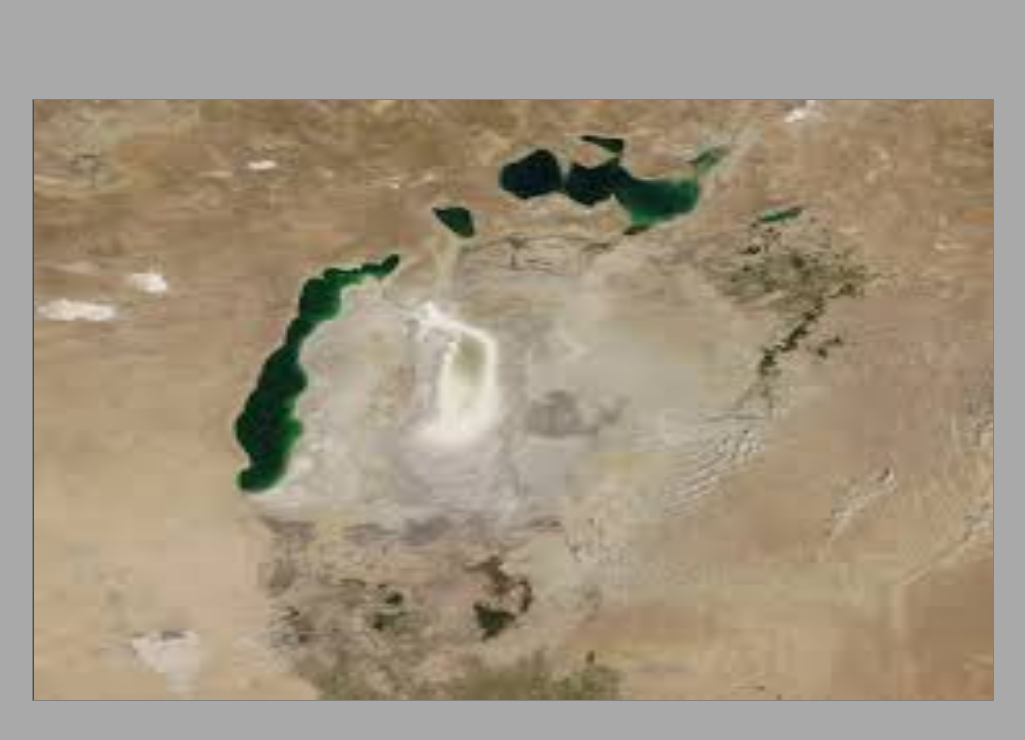
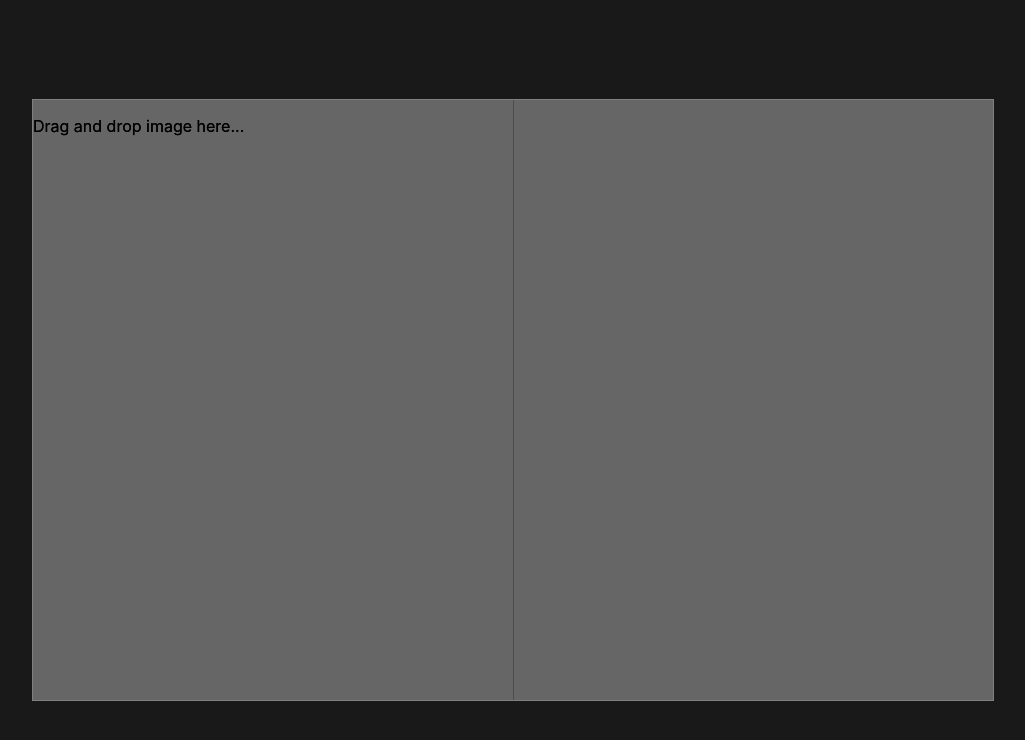
Before and after one commit to santaclauze/art-expert-image-comparator, a React app: page / in a window 1280 px wide. Shown: the top 740 px of the page, without its empty margins (127-1152 px from the left). Built offline with nearby package versions, Linux system fonts and the light colour scheme.

Commit message:
some clean up

```diff
--- a/package.json
+++ b/package.json
@@ -19,6 +19,9 @@
     "@types/styled-components": "^5.1.7",
     "@typescript-eslint/eslint-plugin": "^4.5.0",
     "@typescript-eslint/parser": "^4.5.0",
+    "@uppy/core": "^1.15.0",
+    "@uppy/react": "^1.11.0",
+    "@uppy/thumbnail-generator": "^1.7.3",
     "autoprefixer": "^9",
     "babel-eslint": "^10.1.0",
     "babel-jest": "^26.6.0",
@@ -62,7 +65,6 @@
     "prompts": "2.4.0",
     "react": "^17.0.1",
     "react-app-polyfill": "^2.0.0",
-    "react-compare-image": "^3.0.2",
     "react-dev-utils": "^11.0.1",
     "react-dom": "^17.0.1",
     "react-refresh": "^0.8.3",
@@ -111,8 +113,6 @@
     ]
   },
   "devDependencies": {
-    "babel-loader": "^8.2.2",
-    "html-webpack-plugin": "^4.5.0",
     "react-cosmos": "^5.5.3"
   },
   "jest": {
--- a/src/App.tsx
+++ b/src/App.tsx
@@ -1,13 +1,13 @@
 import ImageComparator from './components/ImageComparator';
 
-import './App.css';
+import { MainContainer } from './styles';
 
 
 const App = () => {
   return (
-      <div style={{ height: '100vh', width: '100vw', backgroundColor: 'darkgray', display: 'flex', justifyContent: 'center', alignItems: 'center', padding: 0, margin: 0 }}>
-        <ImageComparator />
-      </div>
+      <MainContainer>
+          <ImageComparator />
+      </MainContainer>
   );
 }
 
--- a/src/components/ImageComparator/index.tsx
+++ b/src/components/ImageComparator/index.tsx
@@ -1,27 +1,63 @@
-import React from 'react';
+// @ts-nocheck
+import React, {useState} from 'react';
 import {useSlider} from 'react-use';
-import { Container, ContainerLower, ContainerCover, Slider } from './styles';
-import empty from '../../assets/aralLake-empty.jpeg';
-import full from '../../assets/aralLake-full.jpeg';
+
+import {Container, ContainerLower, ContainerCover, Slider, DropContainer} from './styles';
 
 const ImageComparator = () => {
     const ref = React.useRef(null);
-    const { value } = useSlider(ref, {
-        onScrubStart: () => {
-            console.log('onScrubStop');
-        },
-    });
+    const { value } = useSlider(ref);
+    const[previewUrl1, setPreviewUrl1] = useState("");
+    const[previewUrl2, setPreviewUrl2] = useState("");
 
+    const handleFile = (file: any, number: number) => {
+        if(number === 1) {
+            setPreviewUrl1((URL.createObjectURL(file)))
+        }
+        if(number === 2) {
+            setPreviewUrl2((URL.createObjectURL(file)))
+        }
+    }
+
+    const handleOndragOver = (e: any) => {
+        e.preventDefault();
+    }
+    const handleOndrop1 = (e: any) => {
+        e.preventDefault();
+        e.stopPropagation();
+        let imageFile = e.dataTransfer.files[0];
+        handleFile(imageFile, 1);
+    }
+
+    const handleOndrop2 = (e: any) => {
+        e.preventDefault();
+        e.stopPropagation();
+        let imageFile = e.dataTransfer.files[0];
+        handleFile(imageFile, 2);
+    }
+
+    // @ts-ignore
     return (
         <Container ref={ref}>
-            <ContainerLower>
-                <img src={empty} id="lower" alt="lower" />
+            <ContainerLower
+                onDragOver = {handleOndragOver}
+                onDrop = {handleOndrop1}
+                id="lower"
+            >
+                { previewUrl1 ? <div className="image">
+                    <img src={previewUrl1} alt='image' />
+                </div> : <p>Drag and drop image here...</p>}
             </ContainerLower>
-            {/** @ts-ignore */}
-            <Slider pos={value} />
-            {/** @ts-ignore */}
-            <ContainerCover pos={value}>
-                <img src={full} id="cover" alt="cover" />
+            <Slider pos={value || 0.5} />
+            <ContainerCover
+                pos={value || 0.5}
+                onDragOver = {handleOndragOver}
+                onDrop = {handleOndrop2}
+                id="cover"
+            >
+                { previewUrl2 ? <div className="image">
+                    <img src={previewUrl2} alt='image' />
+                </div> : <p>Drag and drop image here...</p>}
             </ContainerCover>
         </Container>
     );
--- a/src/components/ImageComparator/styles.ts
+++ b/src/components/ImageComparator/styles.ts
@@ -5,6 +5,7 @@ export const Container = styled.div`
   height: 75vh;
   border: 1px solid grey;
   position: relative;
+  background-color: #666666;
   img {
     pointer-events: none;
     width: 75vw;
@@ -31,6 +32,19 @@ export const ContainerLower = styled.div`
   position: absolute;
 `;
 
+export const DropContainer = styled.div`
+  width: 100%;
+  height: 100%;
+  display: flex;
+  background-color: #282c34;
+  p {
+    margin: auto;
+  }
+  &#lower p {
+    margin-left: 65%;
+  }
+`;
+
 export const Slider = styled.div.attrs<{pos: number }>(props => ({
     style: {
         left: `${props.pos * 100}%`,
--- a/src/components/ImageDragger/index.fixture.tsx
+++ /dev/null
@@ -1,5 +0,0 @@
-// Hello.fixture.jsx
-import React from 'react';
-import ImageDragger from '../ImageDragger';
-
-export default <ImageDragger />;
--- a/src/styles.ts
+++ b/src/styles.ts
@@ -1,6 +1,12 @@
 import styled from 'styled-components';
 
-export const Container = styled.div`
-  background-color: #282c34;
-  text-align: center;
+export const MainContainer = styled.div`
+  height: 100vh;
+  width: 100vw;
+  display: flex;
+  justify-content: center;
+  align-items: center;
+  padding: 0;
+  margin: 0;
+  background-color: #191919;
 `;
```
Also changed, not shown: src/components/ImageComparator/ImageDisplayer.tsx (added, +40 -0 lines), src/components/ImageDragger/index.tsx (deleted, +0 -14 lines), src/components/ImageDragger/styles.ts (deleted, +0 -28 lines), 1 other file (tests, documents, lock files or other folders).
